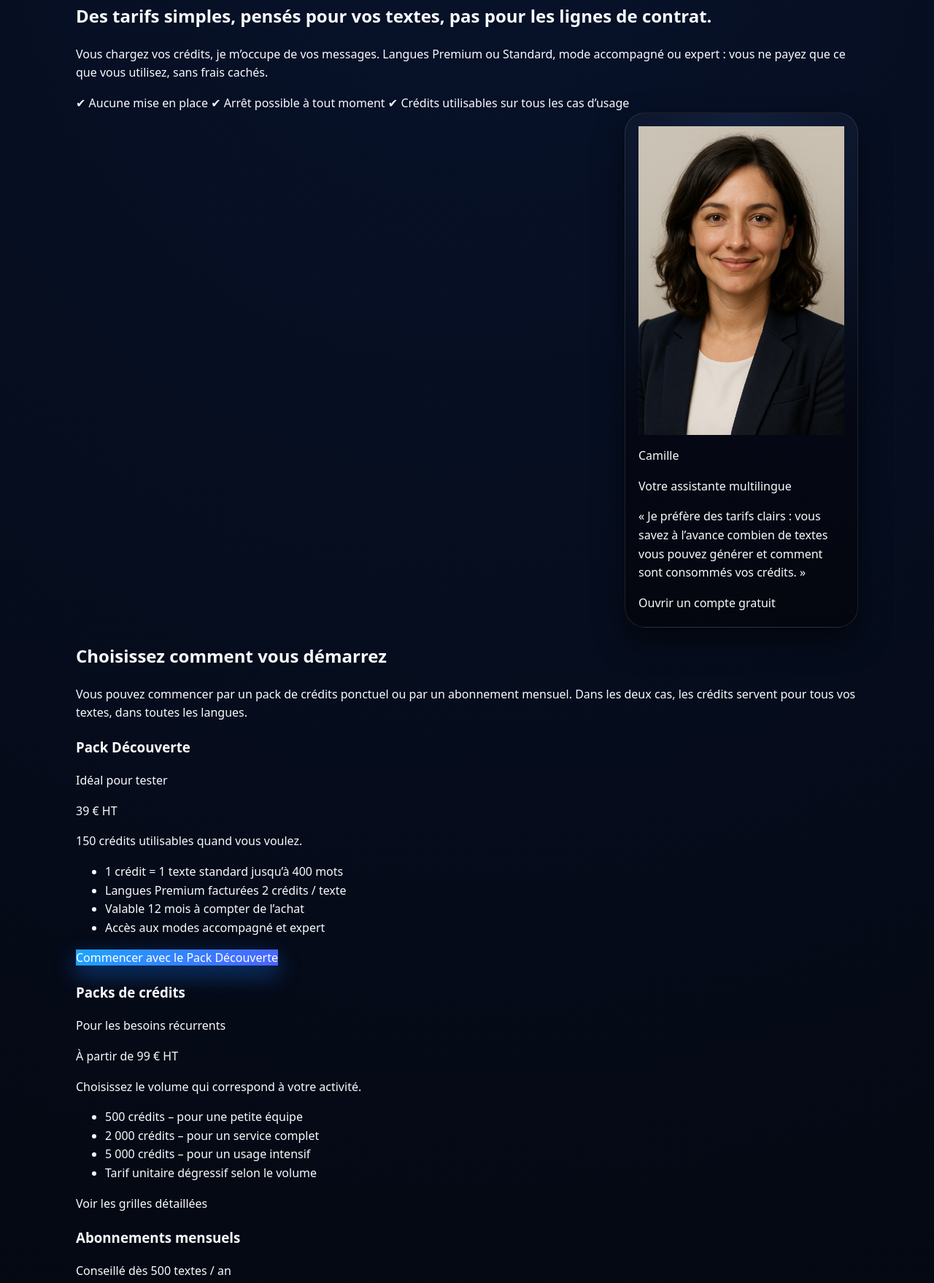
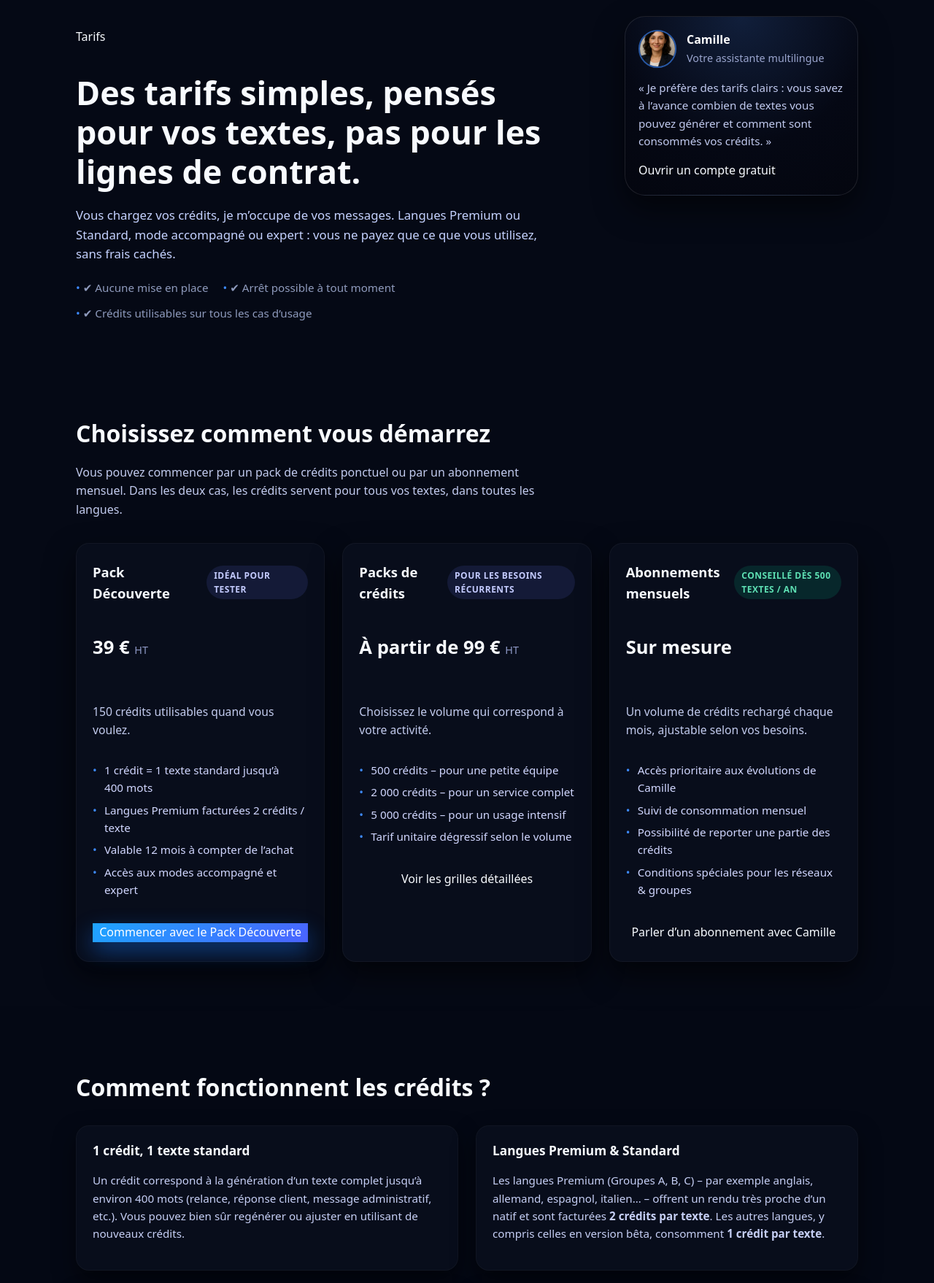
Before and after one commit to thomasdemaison/contextalingua-frontend, a plain HTML site: page tarifs.html in a window 1280 px wide. Shown: the part 122-1880 px from the top of the page at 73% size. Drawn offline with Linux system fonts and the light colour scheme.

Commit message:
Update style.css

```diff
--- a/assets/css/style.css
+++ b/assets/css/style.css
@@ -460,3 +460,355 @@ a {
     font-size: 1.4rem;
   }
 }
+/* ===========================
+   PAGE TARIFS
+   =========================== */
+
+.pricing-hero {
+    padding: 80px 0 40px;
+    background: #050915;
+}
+
+.pricing-hero-inner {
+    display: flex;
+    align-items: flex-start;
+    justify-content: space-between;
+    gap: 60px;
+}
+
+.pricing-hero-text {
+    max-width: 640px;
+}
+
+.pricing-hero-text h1 {
+    font-size: 2.8rem;
+    line-height: 1.2;
+    margin-bottom: 20px;
+}
+
+.pricing-hero-text .lead {
+    font-size: 1.05rem;
+    color: #c5d2ff;
+    margin-bottom: 20px;
+}
+
+.pricing-hero-meta {
+    display: flex;
+    flex-wrap: wrap;
+    gap: 10px 20px;
+    font-size: 0.95rem;
+    color: #8f9bbd;
+}
+
+.pricing-hero-meta span::before {
+    content: "• ";
+    color: #3e8bff;
+}
+
+/* Carte Camille à droite du hero tarifs */
+
+.camille-card--pricing {
+    max-width: 320px;
+}
+
+.camille-card-header {
+    display: flex;
+    align-items: center;
+    gap: 14px;
+    margin-bottom: 12px;
+}
+
+.camille-card-avatar {
+    width: 52px;
+    height: 52px;
+    border-radius: 999px;
+    overflow: hidden;
+    border: 2px solid rgba(62,139,255,0.6);
+}
+
+.camille-card-photo {
+    width: 100%;
+    height: 100%;
+    object-fit: cover;
+}
+
+.camille-card-name {
+    font-weight: 600;
+    color: #ffffff;
+    margin: 0;
+}
+
+.camille-card-role {
+    font-size: 0.9rem;
+    color: #9aa5ce;
+    margin: 0;
+}
+
+.camille-card-quote {
+    font-size: 0.95rem;
+    color: #c1caef;
+    margin-bottom: 16px;
+}
+
+/* Sections tarifs */
+
+.pricing-section {
+    padding: 60px 0;
+    background: #050915;
+}
+
+.pricing-section-alt {
+    background: #040814;
+}
+
+.pricing-section h2 {
+    font-size: 2rem;
+    margin-bottom: 12px;
+}
+
+.section-intro {
+    max-width: 640px;
+    color: #c2cbee;
+    margin-bottom: 32px;
+}
+
+/* Grille des offres */
+
+.pricing-grid {
+    display: grid;
+    grid-template-columns: repeat(3, minmax(0, 1fr));
+    gap: 24px;
+}
+
+.pricing-card {
+    background: #080d1b;
+    border-radius: 18px;
+    padding: 24px 22px 26px;
+    box-shadow: 0 18px 40px rgba(0,0,0,0.6);
+    border: 1px solid rgba(255,255,255,0.04);
+    display: flex;
+    flex-direction: column;
+    gap: 14px;
+}
+
+.pricing-card-header {
+    display: flex;
+    align-items: center;
+    justify-content: space-between;
+    gap: 10px;
+}
+
+.pricing-card h3 {
+    font-size: 1.15rem;
+    margin: 0;
+}
+
+.badge {
+    font-size: 0.75rem;
+    padding: 4px 10px;
+    border-radius: 999px;
+    text-transform: uppercase;
+    letter-spacing: .04em;
+    font-weight: 600;
+}
+
+.badge-soft {
+    background: rgba(104, 120, 255, 0.12);
+    color: #c4cbff;
+}
+
+.badge-accent {
+    background: rgba(0, 199, 140, 0.14);
+    color: #5ee1b4;
+}
+
+.pricing-price {
+    font-size: 1.6rem;
+    font-weight: 600;
+}
+
+.pricing-price span {
+    font-size: 0.9rem;
+    font-weight: 400;
+    color: #8e99c6;
+}
+
+.pricing-credits {
+    color: #c2cbee;
+    font-size: 0.98rem;
+}
+
+.pricing-list {
+    list-style: none;
+    padding: 0;
+    margin: 0 0 14px;
+    font-size: 0.95rem;
+    color: #d1d7ff;
+}
+
+.pricing-list li {
+    margin-bottom: 6px;
+    position: relative;
+    padding-left: 16px;
+}
+
+.pricing-list li::before {
+    content: "•";
+    position: absolute;
+    left: 0;
+    color: #3e8bff;
+}
+
+.btn-block {
+    width: 100%;
+    text-align: center;
+}
+
+/* Grille "comment fonctionnent les crédits" */
+
+.credits-grid {
+    display: grid;
+    grid-template-columns: repeat(2, minmax(0, 1fr));
+    gap: 24px;
+    margin-top: 26px;
+}
+
+.credits-item {
+    background: #080d1b;
+    border-radius: 18px;
+    padding: 20px 22px 22px;
+    box-shadow: 0 14px 30px rgba(0,0,0,0.5);
+    border: 1px solid rgba(255,255,255,0.03);
+}
+
+.credits-item h3 {
+    margin-top: 0;
+    margin-bottom: 8px;
+    font-size: 1.08rem;
+}
+
+.credits-item p {
+    color: #c6cff5;
+    font-size: 0.95rem;
+}
+
+.credits-note {
+    margin-top: 8px;
+    font-size: 0.9rem;
+    color: #9ea7d4;
+}
+
+/* FAQ tarifs courte */
+
+.pricing-faq {
+    display: grid;
+    grid-template-columns: repeat(2, minmax(0, 1fr));
+    gap: 22px;
+    margin-top: 22px;
+}
+
+.faq-item {
+    background: #080d1b;
+    border-radius: 16px;
+    padding: 18px 20px 20px;
+    border: 1px solid rgba(255,255,255,0.03);
+}
+
+.faq-item h3 {
+    font-size: 1rem;
+    margin-top: 0;
+    margin-bottom: 6px;
+}
+
+.faq-item p {
+    font-size: 0.95rem;
+    color: #c9d2ff;
+}
+
+/* CTA bas de page (déjà présent mais on s'assure du contraste) */
+
+.cta-section {
+    padding: 40px 0 32px;
+    background: linear-gradient(90deg, #1664ff, #5a5fff);
+}
+
+.cta-inner {
+    display: flex;
+    align-items: center;
+    justify-content: space-between;
+    gap: 24px;
+}
+
+.cta-text h2 {
+    font-size: 1.5rem;
+    max-width: 640px;
+    color: #ffffff;
+}
+
+.eyebrow-light {
+    font-size: 0.85rem;
+    text-transform: uppercase;
+    letter-spacing: 0.18em;
+    color: rgba(222,230,255,0.85);
+    margin-bottom: 6px;
+}
+
+.btn-light {
+    display: inline-flex;
+    align-items: center;
+    justify-content: center;
+    padding: 10px 24px;
+    border-radius: 999px;
+    background: #ffffff;
+    color: #0b1020;
+    font-weight: 600;
+    font-size: 0.95rem;
+    text-decoration: none;
+}
+
+.btn-light:hover {
+    background: #f4f6ff;
+    color: #050915;
+}
+
+/* RESPONSIVE TARIFS */
+
+@media (max-width: 1024px) {
+    .pricing-hero-inner {
+        flex-direction: column;
+        align-items: flex-start;
+    }
+
+    .pricing-grid {
+        grid-template-columns: repeat(2, minmax(0, 1fr));
+    }
+
+    .credits-grid,
+    .pricing-faq {
+        grid-template-columns: 1fr;
+    }
+}
+
+@media (max-width: 768px) {
+    .pricing-grid {
+        grid-template-columns: 1fr;
+    }
+
+    .pricing-hero-text h1 {
+        font-size: 2.2rem;
+    }
+
+    .cta-inner {
+        flex-direction: column;
+        align-items: flex-start;
+    }
+
+    .cta-actions {
+        width: 100%;
+    }
+
+    .btn-light {
+        width: 100%;
+        justify-content: center;
+    }
+}
```
